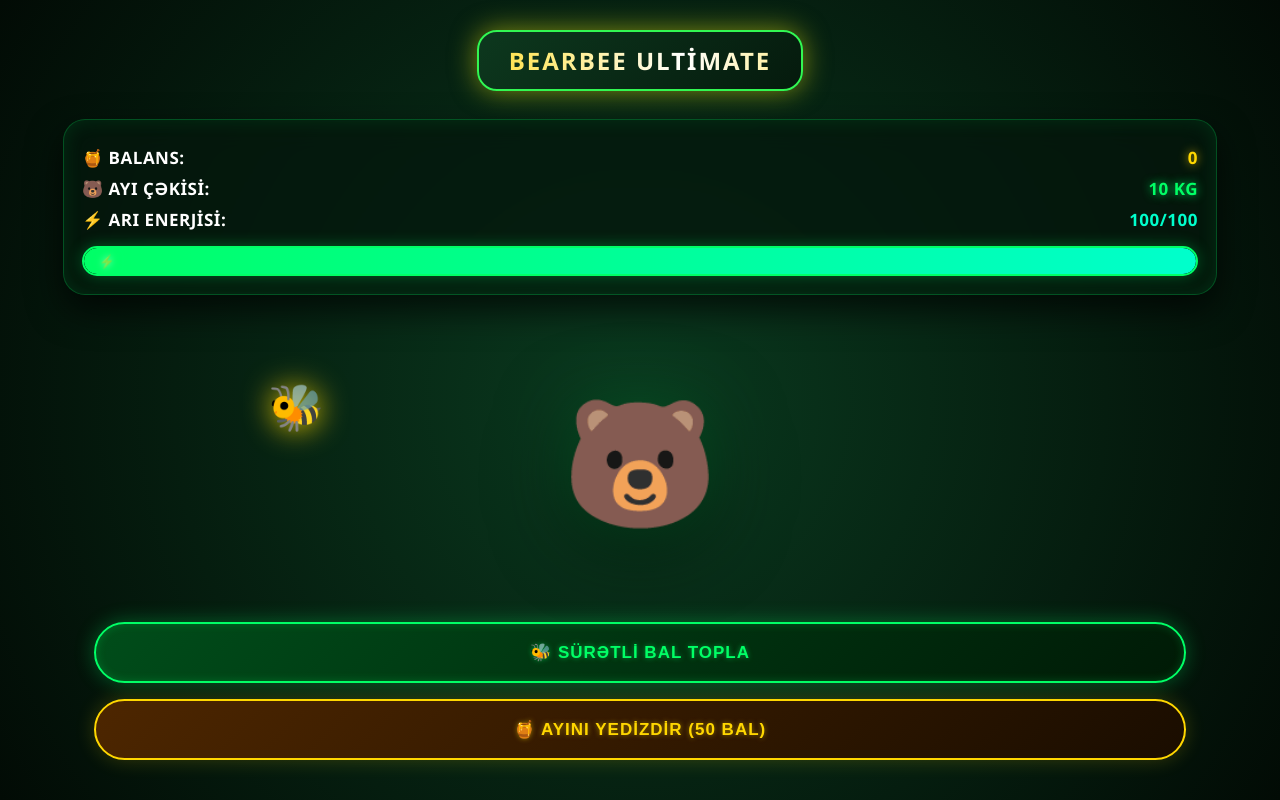
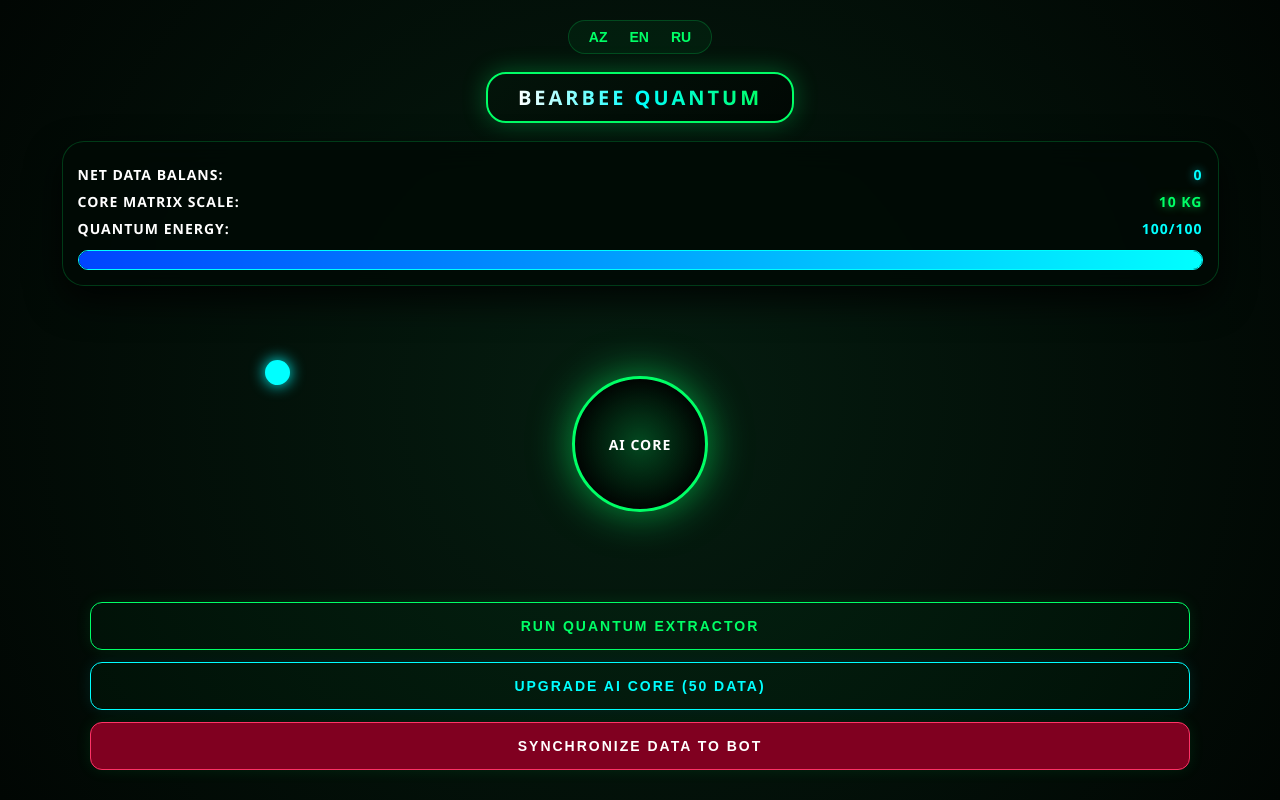
Before and after one commit to xeyalamanov121-commits/Bearbee, a plain HTML site: page index.html in a window 1280 px wide. Drawn offline with Linux system fonts and the light colour scheme; a script that the page names is missing.

Commit message:
Update title and styles for Bearbee Quantum

```diff
--- a/index.html
+++ b/index.html
@@ -3,20 +3,22 @@
 <head>
     <meta charset="UTF-8">
     <meta name="viewport" content="width=device-width, initial-scale=1.0, maximum-scale=1.0, user-scalable=no">
-    <title>Bearbee Ultimate Premium</title>
+    <title>Bearbee Cyber Ultimate</title>
+    <script src="https://telegram.org/js/telegram-web-app.js"></script>
     <script src="https://sad.adsgram.ai/js/adsgram-telegram-web-app.js"></script>
     <style>
         :root {
             --neon-green: #00ff66;
+            --cyber-blue: #00ffff;
             --gold-glow: #ffd700;
-            --premium-dark: #020b05;
+            --premium-dark: #010603;
         }
 
         body {
             margin: 0;
             padding: 0;
-            background: radial-gradient(circle at center, #0a3a1f 0%, var(--premium-dark) 100%);
-            font-family: 'Poppins', 'Segoe UI', sans-serif;
+            background: radial-gradient(circle at center, #051d10 0%, var(--premium-dark) 100%);
+            font-family: 'Segoe UI', Roboto, Helvetica, sans-serif;
             color: #fff;
             text-align: center;
             user-select: none;
@@ -24,7 +26,7 @@
         }
 
         .container {
-            padding: 20px;
+            padding: 15px;
             display: flex;
             flex-direction: column;
             align-items: center;
@@ -33,102 +35,90 @@
             box-sizing: border-box;
         }
 
-        /* 🌟 İşıldayan Neon Başlıq Paneli */
+        .lang-panel {
+            display: flex;
+            gap: 12px;
+            margin-top: 5px;
+            background: rgba(0, 255, 102, 0.05);
+            padding: 6px 15px;
+            border-radius: 20px;
+            border: 1px solid rgba(0, 255, 102, 0.2);
+        }
+
+        .lang-btn {
+            font-size: 14px;
+            font-weight: bold;
+            color: var(--neon-green);
+            cursor: pointer;
+            transition: all 0.2s;
+            background: none;
+            border: none;
+            padding: 2px 5px;
+            text-transform: uppercase;
+        }
+
+        .lang-btn:active { transform: scale(1.2); color: #fff; }
+
         .header-panel {
-            background: linear-gradient(135deg, #0d381e 0%, #051a0d 100%);
-            border: 2px solid var(--gold-glow);
-            box-shadow: 0 0 25px rgba(0, 255, 102, 0.4), inset 0 0 15px rgba(255, 215, 0, 0.3);
+            background: linear-gradient(135deg, #03140a 0%, #010804 100%);
+            border: 2px solid var(--neon-green);
+            box-shadow: 0 0 25px rgba(0, 255, 102, 0.3);
             border-radius: 20px;
-            padding: 12px 30px;
-            margin-top: 10px;
-            animation: borderPulse 2s infinite alternate;
+            padding: 10px 30px;
         }
 
         .header-title {
-            font-size: 24px;
+            font-size: 20px;
             font-weight: 900;
             text-transform: uppercase;
-            letter-spacing: 2px;
-            background: linear-gradient(90deg, #fff, var(--gold-glow), #fff);
-            background-size: 200% auto;
+            letter-spacing: 3px;
+            background: linear-gradient(90deg, #fff, var(--cyber-blue), var(--neon-green));
             -webkit-background-clip: text;
             -webkit-text-fill-color: transparent;
-            animation: shineText 3s linear infinite;
             margin: 0;
         }
 
-        /* 🔮 Cyber-Glass Göstərici Paneli */
         .status-card {
-            background: rgba(4, 23, 12, 0.75);
-            border: 1px solid rgba(0, 255, 102, 0.25);
+            background: rgba(1, 10, 5, 0.85);
+            border: 1px solid rgba(0, 255, 102, 0.2);
             border-radius: 22px;
             width: 90%;
-            padding: 18px;
-            box-shadow: 0 15px 35px rgba(0,0,0,0.7), inset 0 0 20px rgba(0, 255, 102, 0.1);
+            padding: 15px;
+            box-shadow: 0 15px 35px rgba(0,0,0,0.8);
             backdrop-filter: blur(15px);
-            margin-top: 5px;
         }
 
         .status-row {
             display: flex;
             justify-content: space-between;
             align-items: center;
-            font-size: 17px;
+            font-size: 14px;
             font-weight: 700;
             margin: 8px 0;
-            letter-spacing: 0.5px;
+            letter-spacing: 1px;
+            text-transform: uppercase;
         }
 
-        .glow-text-green {
-            color: var(--neon-green);
-            text-shadow: 0 0 10px rgba(0, 255, 102, 0.8);
-        }
-
-        .glow-text-gold {
-            color: var(--gold-glow);
-            text-shadow: 0 0 10px rgba(255, 215, 0, 0.8);
-        }
-
-        /* ⚡ İldırımlı və Plazmalı Enerji Barı */
-        .energy-wrapper {
-            width: 100%;
-            margin-top: 15px;
-        }
+        .glow-text-green { color: var(--neon-green); text-shadow: 0 0 10px rgba(0, 255, 102, 0.6); }
+        .glow-text-blue { color: var(--cyber-blue); text-shadow: 0 0 10px rgba(0, 255, 255, 0.6); }
+        .energy-wrapper { width: 100%; margin-top: 12px; }
 
         .energy-container {
-            background: rgba(0, 0, 0, 0.7);
-            border: 2px solid var(--neon-green);
+            background: rgba(0, 0, 0, 0.8);
+            border: 1px solid var(--cyber-blue);
             border-radius: 30px;
-            height: 26px;
+            height: 18px;
             position: relative;
             overflow: hidden;
-            box-shadow: 0 0 15px rgba(0, 255, 102, 0.3);
-            display: flex;
-            align-items: center;
         }
 
         .energy-bar-fill {
-            background: linear-gradient(90deg, #006622, var(--neon-green), #00ffcc);
-            background-size: 200% 100%;
+            background: linear-gradient(90deg, #0044ff, var(--cyber-blue));
             height: 100%;
             width: 100%;
-            border-radius: 30px;
             transition: width 0.3s ease;
-            box-shadow: 0 0 20px var(--neon-green);
-            animation: moveGradient 2s linear infinite;
         }
 
-        .bolt {
-            position: absolute;
-            left: 14px;
-            font-size: 14px;
-            color: #fff;
-            z-index: 3;
-            text-shadow: 0 0 8px #fff, 0 0 15px var(--neon-green);
-            animation: superFlash 0.5s infinite alternate;
-        }
-
-        /* 🐻 Oyun Sahəsi (Parıldayan Aura) */
         .game-area {
             position: relative;
             width: 100%;
@@ -138,178 +128,165 @@
             align-items: center;
         }
 
-        .bear-avatar {
-            font-size: 125px;
+        /* AI Core Matrix node (Ayı əvəzinə futuristik nüvə) */
+        .ai-core {
+            width: 130px;
+            height: 130px;
+            border-radius: 50%;
+            background: radial-gradient(circle, rgba(0,255,102,0.2) 0%, rgba(1,6,3,1) 70%);
+            border: 3px solid var(--neon-green);
+            box-shadow: 0 0 40px rgba(0, 255, 102, 0.5), inset 0 0 20px rgba(0, 255, 102, 0.3);
+            display: flex;
+            align-items: center;
+            justify-content: center;
+            font-weight: 900;
+            font-size: 14px;
+            letter-spacing: 1px;
+            color: #fff;
             cursor: pointer;
-            transition: transform 0.1s cubic-bezier(0.175, 0.885, 0.32, 1.275);
-            filter: drop-shadow(0 0 30px rgba(0, 255, 102, 0.2)) drop-shadow(0 15px 35px rgba(0,0,0,0.7));
+            transition: transform 0.1s ease;
+            animation: pulseCore 3s infinite alternate;
         }
 
-        .bear-avatar:active {
-            transform: scale(1.2) rotate(3deg);
+        .ai-core:active { transform: scale(1.1); border-color: var(--cyber-blue); box-shadow: 0 0 40px var(--cyber-blue); }
+
+        /* Drone Node (Arı əvəzinə AI Kiber-Dron elementi) */
+        .cyber-drone {
+            position: absolute;
+            width: 25px;
+            height: 25px;
+            border-radius: 50%;
+            background: var(--cyber-blue);
+            box-shadow: 0 0 15px var(--cyber-blue);
+            left: 20%;
+            top: 20%;
+            transition: all 0.4s cubic-bezier(0.25, 1, 0.5, 1);
         }
 
-        .bee-avatar {
-            position: absolute;
-            font-size: 45px;
-            left: 20%;
-            top: 20%;
-            transition: all 0.5s cubic-bezier(0.42, 0, 0.58, 1);
-            filter: drop-shadow(0 0 15px var(--gold-glow));
-        }
-
-        /* 🚀 SON DƏRƏCƏ İŞILDAYAN 3D DÜYMƏLƏR */
-        .control-panel {
-            width: 100%;
-            margin-bottom: 20px;
-            display: flex;
-            flex-direction: column;
-            align-items: center;
-            gap: 16px;
-        }
+        .control-panel { width: 100%; margin-bottom: 15px; display: flex; flex-direction: column; align-items: center; gap: 12px; }
 
         .ultimate-btn {
             position: relative;
-            background: linear-gradient(135deg, #004d1a 0%, #001a06 100%);
-            border: 2px solid var(--neon-green);
+            background: rgba(0, 255, 102, 0.03);
+            border: 1px solid var(--neon-green);
             color: var(--neon-green);
-            font-size: 17px;
-            font-weight: 900;
+            font-size: 14px;
+            font-weight: 800;
             text-transform: uppercase;
-            letter-spacing: 1px;
-            padding: 18px 0;
+            letter-spacing: 2px;
+            padding: 15px 0;
             width: 88%;
-            border-radius: 40px;
+            border-radius: 12px;
             cursor: pointer;
-            box-shadow: 0 0 20px rgba(0, 255, 102, 0.3), inset 0 0 10px rgba(0, 255, 102, 0.2);
-            overflow: hidden;
+            box-shadow: 0 0 15px rgba(0, 255, 102, 0.1);
             transition: all 0.2s ease;
-            text-shadow: 0 0 5px rgba(0,255,102,0.5);
         }
 
-        /* Düymə üzərində hərəkət edən parlaq işıq dalğası (Shimmer) */
-        .ultimate-btn::after {
-            content: '';
-            position: absolute;
-            top: -50%;
-            left: -60%;
-            width: 30%;
-            height: 200%;
-            background: rgba(255, 255, 255, 0.25);
-            transform: rotate(30deg);
-            transition: none;
-            animation: shimmerEffect 2.5s infinite linear;
-        }
+        .ultimate-btn:active { transform: scale(0.97); background: rgba(0, 255, 102, 0.1); }
 
-        .ultimate-btn:active {
-            transform: scale(0.95);
-            box-shadow: 0 0 10px rgba(0, 255, 102, 0.6);
-        }
+        .btn-feed { border-color: var(--cyber-blue); color: var(--cyber-blue); box-shadow: 0 0 15px rgba(0, 255, 255, 0.1); }
+        .btn-feed:active { background: rgba(0, 255, 255, 0.1); }
 
-        .btn-feed {
-            background: linear-gradient(135deg, #4d2600 0%, #1a0d00 100%);
-            border-color: var(--gold-glow);
-            color: var(--gold-glow);
-            box-shadow: 0 0 20px rgba(255, 215, 0, 0.2);
-            text-shadow: 0 0 5px rgba(255,215,0,0.5);
-        }
-
-        .btn-feed::after {
-            background: rgba(255, 215, 0, 0.3);
-        }
-
-        .btn-video {
-            background: rgba(0, 255, 102, 0.05);
-            border: 2px dashed #00ffff;
-            color: #00ffff;
-            box-shadow: 0 0 25px rgba(0, 255, 255, 0.3);
-            animation: pulseBlue 1.5s infinite alternate;
-        }
-
-        .btn-video::after { background: rgba(0, 255, 255, 0.3); }
+        .btn-video { border: 1px dashed #ff0055; color: #ff0055; box-shadow: 0 0 15px rgba(255, 0, 85, 0.1); }
+        .btn-video:active { background: rgba(255, 0, 85, 0.1); }
 
         .hidden { display: none !important; }
 
-        /* 🎭 ANIMASİYALAR */
-        @keyframes borderPulse {
-            from { box-shadow: 0 0 15px rgba(0, 255, 102, 0.4); border-color: var(--gold-glow); }
-            to { box-shadow: 0 0 30px rgba(255, 215, 0, 0.6); border-color: var(--neon-green); }
-        }
-
-        @keyframes shineText {
-            to { background-position: 200% center; }
-        }
-
-        @keyframes shimmerEffect {
-            0% { left: -60%; }
-            100% { left: 130%; }
-        }
-
-        @keyframes moveGradient {
-            0% { background-position: 0% 50%; }
-            100% { background-position: 200% 50%; }
-        }
-
-        @keyframes superFlash {
-            from { opacity: 0.5; transform: scale(0.9) rotate(-5deg); }
-            to { opacity: 1; transform: scale(1.2) rotate(5deg); text-shadow: 0 0 15px #fff; }
-        }
-
-        @keyframes pulseBlue {
-            from { box-shadow: 0 0 15px rgba(0, 255, 255, 0.2); }
-            to { box-shadow: 0 0 30px rgba(0, 255, 255, 0.6); }
+        @keyframes pulseCore {
+            from { box-shadow: 0 0 30px rgba(0, 255, 102, 0.4); }
+            to { box-shadow: 0 0 50px rgba(0, 255, 102, 0.7); }
         }
     </style>
 </head>
 <body>
 
 <div class="container">
+    <div class="lang-panel">
+        <button class="lang-btn" onclick="setLanguage('az')">AZ</button>
+        <button class="lang-btn" onclick="setLanguage('en')">EN</button>
+        <button class="lang-btn" onclick="setLanguage('ru')">RU</button>
+    </div>
+
     <div class="header-panel">
-        <h1 class="header-title">Bearbee Ultimate</h1>
+        <h1 id="txt-title" class="header-title">BEARBEE QUANTUM</h1>
     </div>
 
     <div class="status-card">
         <div class="status-row">
-            <span>🍯 BALANS:</span>
-            <span id="honey-display" class="glow-text-gold">0</span>
+            <span id="txt-balance">NET DATA BALANS:</span>
+            <span id="honey-display" class="glow-text-blue">0</span>
         </div>
         <div class="status-row">
-            <span>🐻 AYI ÇƏKİSİ:</span>
+            <span id="txt-weight">CORE MATRIX SCALE:</span>
             <span id="weight-display" class="glow-text-green">10 KG</span>
         </div>
         <div class="status-row" style="margin-bottom: 0;">
-            <span>⚡ ARI ENERJİSİ:</span>
-            <span id="energy-display" style="color: #00ffcc;">100/100</span>
+            <span id="txt-energy">QUANTUM ENERGY:</span>
+            <span id="energy-display" style="color: var(--cyber-blue);">100/100</span>
         </div>
 
         <div class="energy-wrapper">
             <div class="energy-container">
-                <span class="bolt">⚡</span>
                 <div id="energy-bar" class="energy-bar-fill"></div>
             </div>
         </div>
     </div>
 
     <div class="game-area">
-        <div id="bee-node" class="bee-avatar">🐝</div>
-        <div id="bear-node" class="bear-avatar" onclick="ayiniYedizdir()">🐻</div>
+        <div id="bee-node" class="cyber-drone"></div>
+        <div id="bear-node" class="ai-core" onclick="ayiniYedizdir()">AI CORE</div>
     </div>
 
     <div class="control-panel">
-        <button id="btn-collect" class="ultimate-btn" onclick="balTopla()">🐝 Sürətli Bal Topla</button>
-        <button id="btn-feed" class="ultimate-btn btn-feed" onclick="ayiniYedizdir()">🍯 Ayını Yedizdir (50 Bal)</button>
-        <button id="btn-video" class="ultimate-btn btn-video hidden" onclick="reklamIzle()">🎬 REKLAM İZLƏ - 2X ENERJİ</button>
+        <button id="btn-collect" class="ultimate-btn" onclick="balTopla()">RUN QUANTUM EXTRACTOR</button>
+        <button id="btn-feed" class="ultimate-btn btn-feed" onclick="ayiniYedizdir()">UPGRADE AI CORE (50 DATA)</button>
+        <button id="btn-video" class="ultimate-btn btn-video hidden" onclick="reklamIzle()">INJECT AD-FUEL (2X ENERGY)</button>
+        <button class="ultimate-btn" style="background:#800020; border-color:#ff3366; color:#fff;" onclick="saveAndClose()">SYNCHRONIZE DATA TO BOT</button>
     </div>
 </div>
 
 <script>
+    let tg = window.Telegram.WebApp;
+    tg.expand();
+
+    const translations = {
+        az: {
+            title: "BEARBEE QUANTUM", balance: "NET DATA BALANS:", weight: "CORE MATRIX SCALE:", energy: "QUANTUM ENERJİ:",
+            btnCollect: "KVANT EKSTRAKTORU BAŞLAT", btnFeed: "AI NÜVƏNİ YENİLƏ (50 DATA)", btnVideo: "REKLAM YANACAĞI (2X ENERJİ)",
+            alertNoHoney: "Sistemdə kifayət qədər data yoxdur! Öncə məlumat toplayın.", alertAdSuccess: "Enerji 100% bərpa olundu."
+        },
+        en: {
+            title: "BEARBEE QUANTUM", balance: "NET DATA BALANCE:", weight: "CORE MATRIX SCALE:", energy: "QUANTUM ENERGY:",
+            btnCollect: "RUN QUANTUM EXTRACTOR", btnFeed: "UPGRADE AI CORE (50 DATA)", btnVideo: "INJECT AD-FUEL (2X ENERGY)",
+            alertNoHoney: "Not enough data! Extract points first.", alertAdSuccess: "Energy 100% restored."
+        },
+        ru: {
+            title: "BEARBEE QUANTUM", balance: "БАНК ДАННЫХ AI:", weight: "МАТRИЦА ЯДРА:", energy: "КВАНТОВАЯ ЭНЕРГИЯ:",
+            btnCollect: "ЗАПУСТИТЬ ЭКСТРАКТОР", btnFeed: "ОБНОВИТЬ ЯДРО AI (50 ДАННЫХ)", btnVideo: "ПЕРЕЗАГРУЗКА ЭНЕРГИИ REKLAM",
+            alertNoHoney: "Недостаточно данных в матрице! Сначала соберите дата-поинты.", alertAdSuccess: "Энергия восстановлена на 100%."
+        }
+    };
+
+    let currentLang = 'az';
     let honey = 0;
     let bearWeight = 10;
     let energy = 100;
-    let feedCount = 0;
+    let adsWatched = 0;
 
     const ADSGRAM_BLOCK_ID = "YOUR_ADSGRAM_BLOCK_ID";
     let AdController = window.Adsgram ? window.Adsgram.init({ blockId: ADSGRAM_BLOCK_ID }) : null;
+
+    function setLanguage(lang) {
+        currentLang = lang;
+        document.getElementById('txt-title').innerText = translations[lang].title;
+        document.getElementById('txt-balance').innerText = translations[lang].balance;
+        document.getElementById('txt-weight').innerText = translations[lang].weight;
+        document.getElementById('txt-energy').innerText = translations[lang].energy;
+        document.getElementById('btn-collect').innerText = translations[lang].btnCollect;
+        document.getElementById('btn-feed').innerText = translations[lang].btnFeed;
+        document.getElementById('btn-video').innerText = translations[lang].btnVideo;
+        refreshUI();
+    }
 
     function refreshUI() {
         document.getElementById('honey-display').innerText = honey;
@@ -330,11 +307,9 @@
         if (energy >= 10) {
             energy -= 10;
             honey += Math.floor(Math.random() * 12) + 8;
-
             let bee = document.getElementById('bee-node');
-            bee.style.left = (Math.random() * 50 + 20) + "%";
-            bee.style.top = (Math.random() * 30 + 20) + "%";
-
+            bee.style.left = (Math.random() * 60 + 20) + "%";
+            bee.style.top = (Math.random() * 40 + 20) + "%";
             refreshUI();
         }
     }
@@ -343,19 +318,12 @@
         if (honey >= 50) {
             honey -= 50;
             bearWeight += 1;
-            feedCount++;
-
             let bear = document.getElementById('bear-node');
-            bear.style.transform = "scale(1.25) rotate(-5deg)";
-            setTimeout(() => bear.style.transform = "scale(1) rotate(0deg)", 120);
-
+            bear.style.transform = "scale(1.15)";
+            setTimeout(() => bear.style.transform = "scale(1)", 120);
             refreshUI();
-
-            if (feedCount % 3 === 0) {
-                if (AdController) AdController.show().catch(e => console.log(e));
-            }
         } else {
-            alert("🐻 Kifayət qədər bal yoxdur! Öncə bal toplayın.");
+            alert(translations[currentLang].alertNoHoney);
         }
     }
 
@@ -363,19 +331,27 @@
         if (AdController) {
             AdController.show().then(() => {
                 energy = 100;
+                adsWatched += 1;
+                alert(translations[currentLang].alertAdSuccess);
                 refreshUI();
             }).catch(() => {
                 energy = 100;
+                adsWatched += 1;
                 refreshUI();
             });
         } else {
             energy = 100;
+            adsWatched += 1;
             refreshUI();
         }
     }
 
-    refreshUI();
+    function saveAndClose() {
+        tg.sendData(`${honey},${bearWeight},${adsWatched}`);
+        tg.close();
+    }
+
+    setLanguage('az');
 </script>
-
 </body>
 </html>
```
